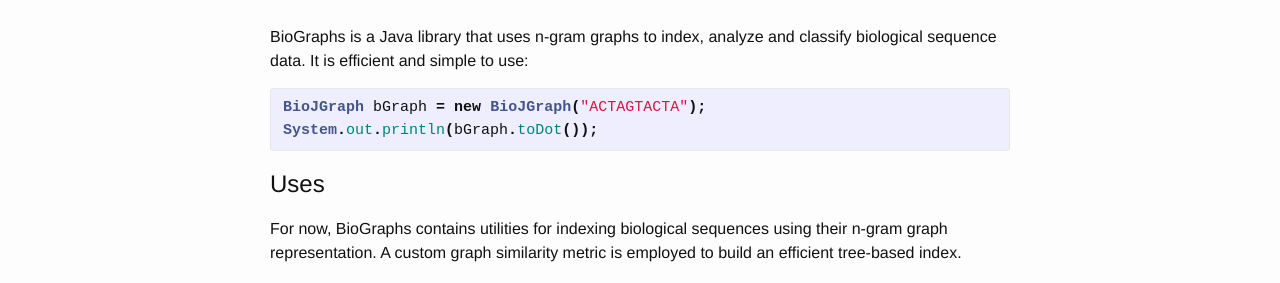
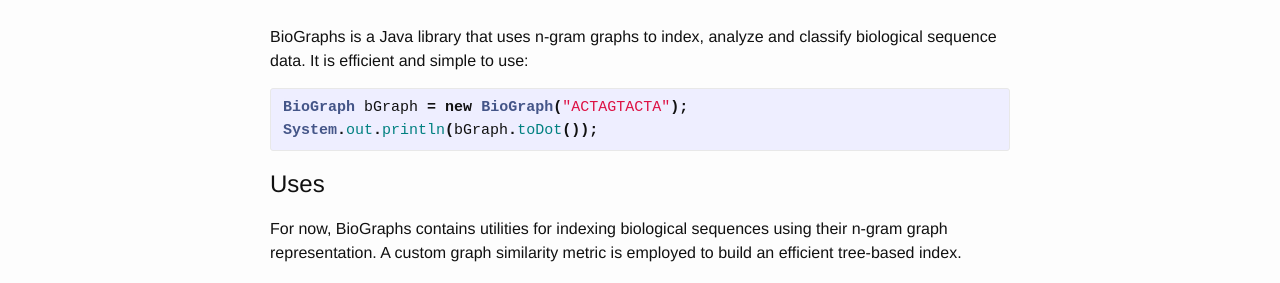
Before and after one commit to VHarisop/BioGraphs, a Jekyll site: the page built from index.md, in a window 1280 px wide. Shown: the part 130-413 px from the top of the page. Built offline with Jekyll 4.4.1, drawn with Linux system fonts in a browser that asks for light colours.

Commit message:
Name change

```diff
--- a/index.md
+++ b/index.md
@@ -7,7 +7,7 @@ date:   2015-12-30 20:21:23 +0200
 BioGraphs is a Java library that uses n-gram graphs to index, analyze and classify biological sequence data. It is efficient and simple to use:
 
 {% highlight java %}
-BioJGraph bGraph = new BioJGraph("ACTAGTACTA");
+BioGraph bGraph = new BioGraph("ACTAGTACTA");
 System.out.println(bGraph.toDot());
 {% endhighlight %}
 
```
